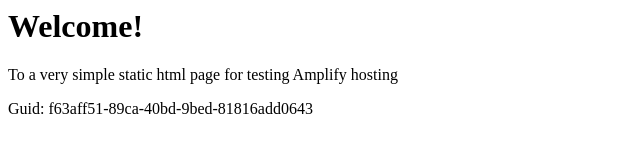
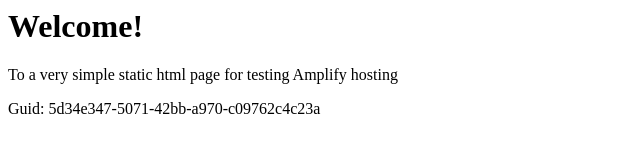
Before and after one commit to aws-aemilia-yul/Github-PR-Commit-Integration-Test-DoNotTouch-GitHubWebhookPushCanaryTest-v1-preprod-ca-central-1, a website: page src/index.html in a window 1280 px wide. Shown: the full height of the page, 0-640 px from the left. Drawn offline with Linux system fonts and the light colour scheme.

Commit message:
commit from integ tests

```diff
--- a/src/index.html
+++ b/src/index.html
@@ -12,6 +12,6 @@
 <body>
     <h1>Welcome!</h1>
     <p>To a very simple static html page for testing Amplify hosting</p>
-    <p>Guid: f63aff51-89ca-40bd-9bed-81816add0643</p></body>
+    <p>Guid: 5d34e347-5071-42bb-a970-c09762c4c23a</p></body>
 
 </html>
```
